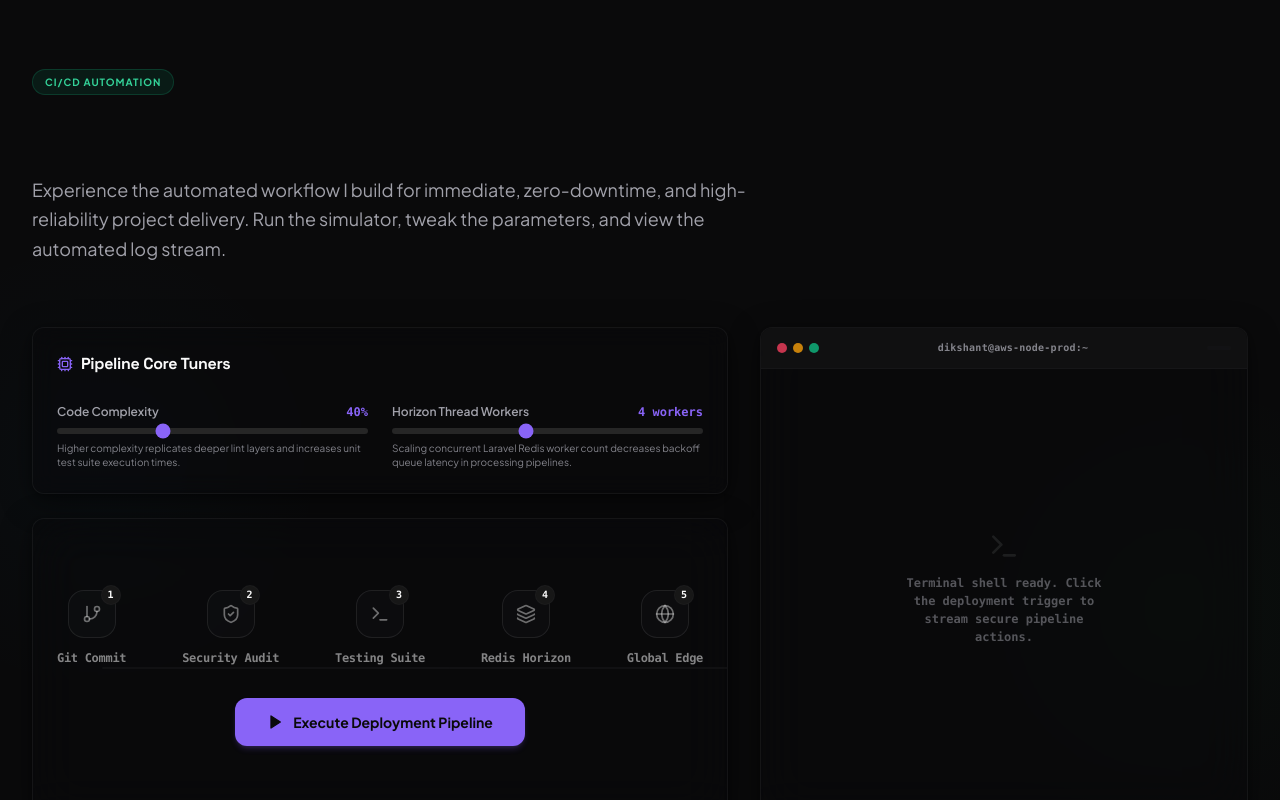
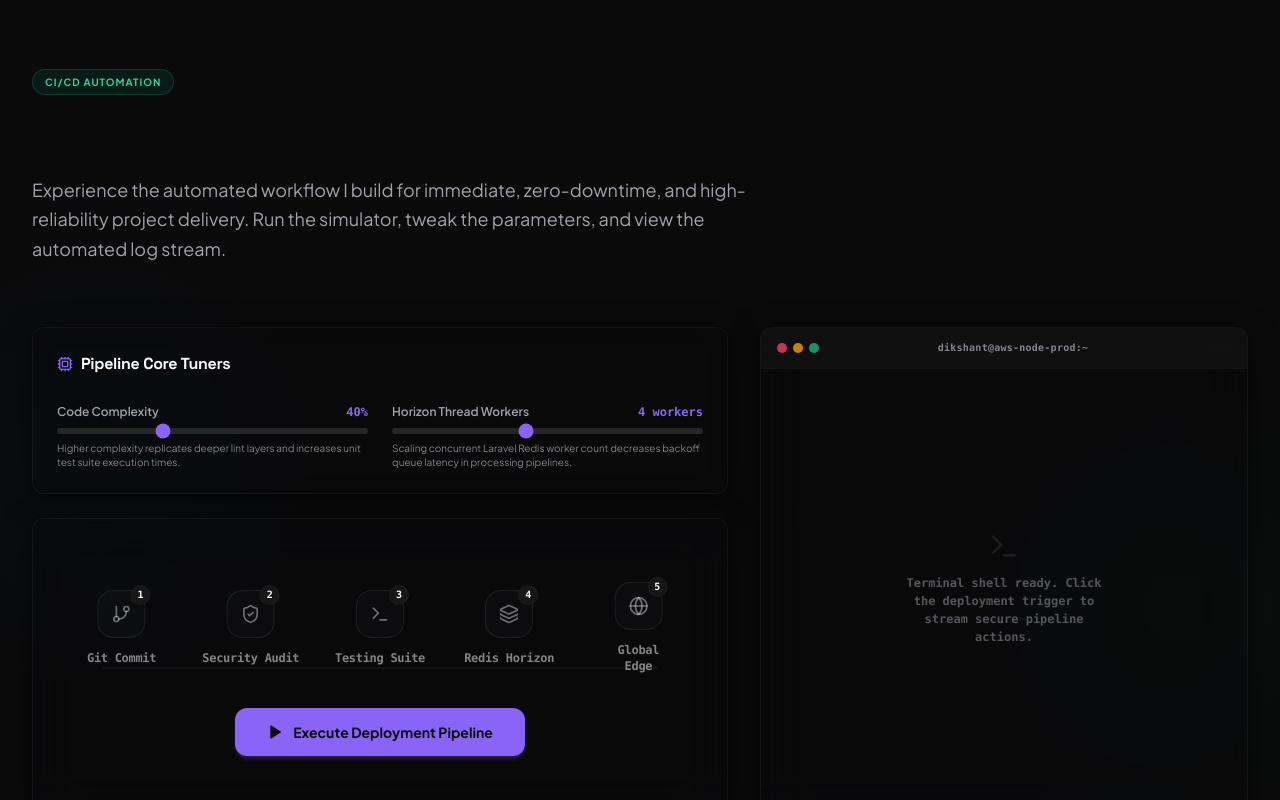
Before and after one commit to dksikrai/dikshant, a React (Vite) app in the folder apps/web/: page / in a window 1280 px wide. Shown: the part 8906-9706 px from the top of the page. Built offline with nearby package versions, Linux system fonts and the light colour scheme.

Commit message:
fix: resolve SVG line offset misalignment and unstable Safari motionPath offset-distance rendering bugs

```diff
--- a/apps/web/src/components/sections/DevPipelineSection.jsx
+++ b/apps/web/src/components/sections/DevPipelineSection.jsx
@@ -247,9 +247,8 @@ const DevPipelineSection = () => {
               {/* Dynamic Connecting Lines SVG */}
               <svg className="absolute inset-0 w-full h-full pointer-events-none hidden md:block" xmlns="http://www.w3.org/2000/svg">
                 {pipelineStages.slice(0, -1).map((stage, i) => {
-                  const stepPercent = 100 / (pipelineStages.length - 1);
-                  const x1 = `${10 + i * stepPercent}%`;
-                  const x2 = `${10 + (i + 1) * stepPercent}%`;
+                  const x1 = `${10 + i * 20}%`;
+                  const x2 = `${10 + (i + 1) * 20}%`;
                   const isLineActive = isRunning && currentStageIndex >= i;
 
                   return (
@@ -265,12 +264,13 @@ const DevPipelineSection = () => {
                       />
                       {isLineActive && currentStageIndex === i && (
                         <motion.circle
-                          r="4"
+                          r="4.5"
                           fill={pipelineStages[i + 1].color}
-                          initial={{ cx: x1 }}
-                          animate={{ cx: [x1, x2] }}
+                          animate={{
+                            cx: [x1, x2]
+                          }}
                           transition={{ duration: 1.5, repeat: Infinity, ease: "easeInOut" }}
-                          style={{ cy: "50%" }}
+                          cy="50%"
                         />
                       )}
                     </g>
@@ -279,7 +279,7 @@ const DevPipelineSection = () => {
               </svg>
 
               {/* Steps Layout */}
-              <div className="flex flex-col md:flex-row justify-between items-center gap-6 relative z-10 w-full">
+              <div className="flex flex-col md:block md:relative w-full md:h-24 relative z-10 gap-6">
                 {pipelineStages.map((stage, index) => {
                   const StageIcon = stage.icon;
                   const isStageCurrent = currentStageIndex === index;
@@ -287,7 +287,15 @@ const DevPipelineSection = () => {
                   const isStageIdle = currentStageIndex < index;
 
                   return (
-                    <div key={stage.id} className="flex md:flex-col items-center gap-4 md:gap-3 w-full md:w-auto relative group">
+                    <div
+                      key={stage.id}
+                      className="w-full md:w-auto md:absolute md:-translate-x-1/2 md:-translate-y-1/2"
+                      style={{
+                        left: `${10 + index * 20}%`,
+                        top: "50%"
+                      }}
+                    >
+                      <div className="flex md:flex-col items-center gap-4 md:gap-3 relative group w-full">
 
                       {/* Interactive Step Badge */}
                       <motion.div
@@ -342,9 +350,9 @@ const DevPipelineSection = () => {
                         <p className="text-[10px] font-bold text-foreground mb-0.5">{stage.name}</p>
                         <p className="text-[9px] text-muted-foreground leading-normal">{stage.description}</p>
                       </div>
-
                     </div>
-                  );
+                  </div>
+                );
                 })}
               </div>
 
--- a/apps/web/src/components/sections/SystemArchitectureSection.jsx
+++ b/apps/web/src/components/sections/SystemArchitectureSection.jsx
@@ -187,20 +187,14 @@ const SystemArchitectureSection = () => {
                             r={isActive ? 3.5 : 2}
                             fill={isActive ? "hsl(var(--secondary))" : "hsl(var(--primary))"}
                             className="shadow-sm shadow-primary"
-                            initial={{ offsetDistance: "0%" }}
                             animate={{
-                              offsetPath: `M 0 0 L 100 100`, // virtual trigger fallback
-                              offsetDistance: ["0%", "100%"]
+                              cx: [`${fromNode.x}%`, `${toNode.x}%`],
+                              cy: [`${fromNode.y}%`, `${toNode.y}%`]
                             }}
                             transition={{
                               duration: 3 + idx * 0.5,
                               repeat: Infinity,
                               ease: "linear"
-                            }}
-                            style={{
-                              motionPath: `path('M ${fromNode.x * 6} ${fromNode.y * 4} L ${toNode.x * 6} ${toNode.y * 4}')`, // proportional scale paths
-                              cx: `${fromNode.x}%`,
-                              cy: `${fromNode.y}%`
                             }}
                           />
                         )}
```
